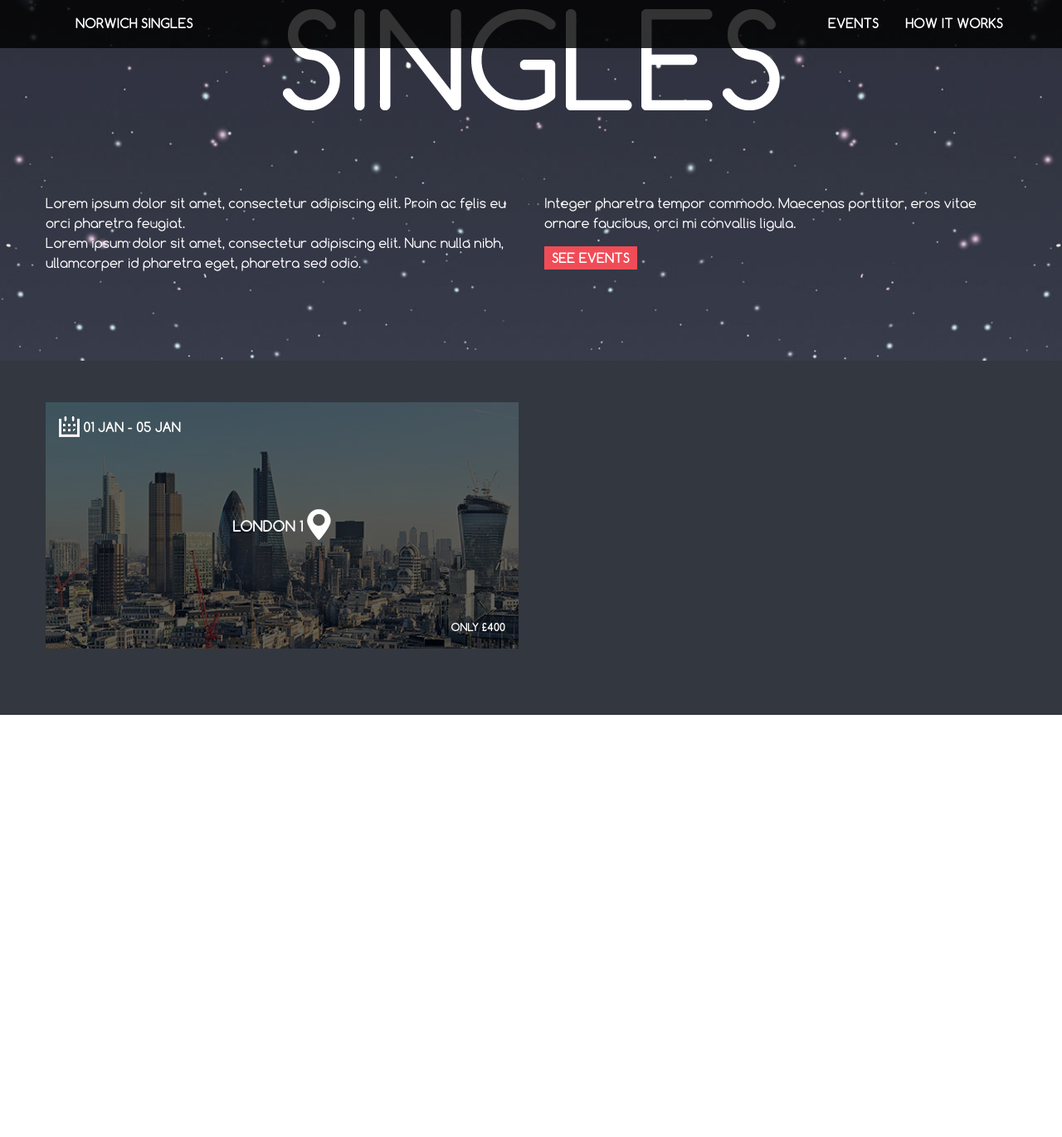
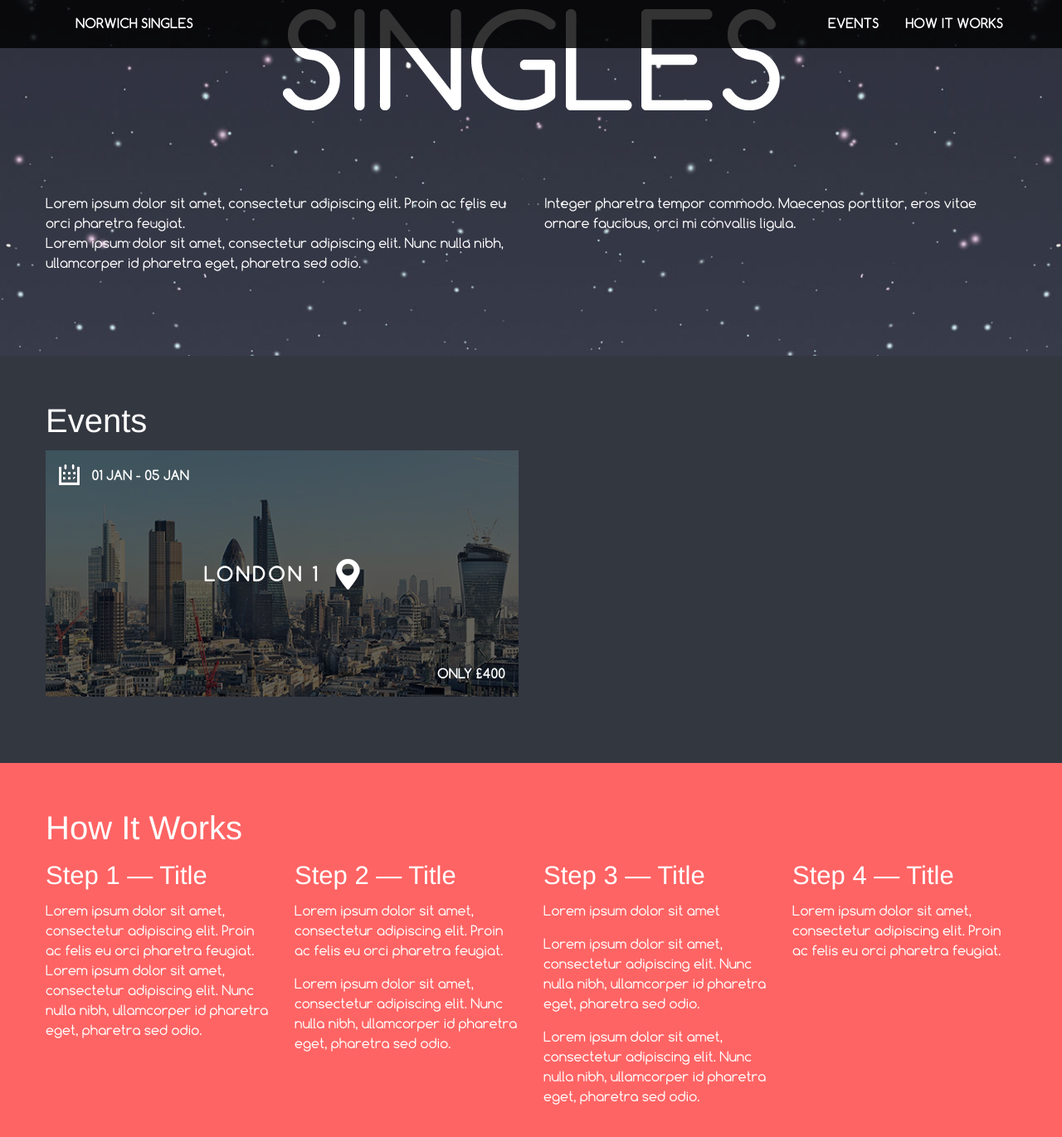
Before and after one commit to Raccoon47788/norwich-singles, a Jekyll site: the page built from index.html, in a window 1280 px wide and 1400 px high, scrolled down 311 px. Shown: the top 1371 px of the window at 83% size. Built offline with Jekyll 4.4.1, drawn with Linux system fonts in a browser that asks for light colours; before the commit the page ends 1173 px from its top, so only the background shows below that.

Commit message:
Update layout and add content

```diff
--- a/css/main.css
+++ b/css/main.css
@@ -61,7 +61,7 @@ img {
 }
 
 .button {
-  padding: 5px 8px;
+  padding: 8px 12px;
   margin: 0;
   color: #fff;
   font-size: 1rem;
@@ -81,6 +81,16 @@ img {
   top: 50%;
   transform: translateY(-50%);
   text-align: center;
+}
+
+.cf:before,
+.cf:after {
+    content: ' ';
+    display: table;
+}
+
+.cf:after {
+    clear: both;
 }
 
 /* --------------------------------
@@ -126,15 +136,6 @@ img {
 
 @media (max-width: 550px) {
   #nav {
-    text-align: center;
-  }
-
-  #nav li {
-    float: none;
-    display: inline-block;;
-  }
-
-  #nav li.home {
     display: none;
   }
 }
@@ -165,10 +166,22 @@ img {
 }
 
 @media (max-width: 550px) {
+  #header {
+    padding: 40px 0 20px;
+  }
+
   #intro {
     -webkit-column-count: 1;
     -moz-column-count: 1;
     column-count: 1;
+  }
+
+  #logo {
+    margin-bottom: 40px;
+  }
+
+  #logo img {
+    width: 80%;
   }
 }
 
@@ -200,12 +213,14 @@ img {
 }
 
 .event .location {
-  font-size: 1.1rem;
+  font-size: 1.5em;
+  letter-spacing: 3px;
 }
 
 .event .location span {
   display: inline-block;
   vertical-align: top;
+  margin-right: 10px;
   line-height: 40px; /* Height of the adjacent icon */
 }
 
@@ -218,6 +233,7 @@ img {
 .event .date > span {
   display: inline-block;
   vertical-align: top;
+  margin-left: 10px;
   line-height: 29px; /* Height of the adjacent icon */
 }
 
@@ -225,7 +241,6 @@ img {
   position: absolute;
   bottom: 1rem;
   right: 1rem;
-  font-size: 0.8rem;
 }
 
 .event .secondary {
@@ -242,7 +257,6 @@ img {
 .event:focus .secondary {
   display: block;
 }
-
 
 /* --------------------------------
 
@@ -261,6 +275,10 @@ img {
   z-index: 20;
 }
 
+.event-overlay h2 {
+  margin-bottom: 1rem;
+}
+
 .event-overlay .content {
   position: relative;
 }
@@ -269,4 +287,51 @@ img {
   position: absolute;
   top: 0;
   right: 0;
+  padding: 3px 15px;
+  font-size: 3rem;
 }
+
+.event-overlay .overview {
+  margin-bottom: 2rem;
+}
+
+.event-overlay .overview > p {
+  display: inline-block;
+  margin-right: 2rem;
+}
+
+.event-overlay .overview > p img {
+  margin-right: 10px;
+}
+
+.event-overlay .location img {
+  height: 25px;
+}
+
+/* --------------------------------
+
+   How It Works
+
+-------------------------------- */
+
+#how-it-works {
+  padding: 50px 0;
+  background-color: #ff6464;
+}
+
+#how-it-works ol {
+  list-style: none;
+  margin: 0;
+}
+
+@media (max-width: 550px) {
+  #how-it-works {
+    padding-bottom: 0;
+  }
+
+  #how-it-works li {
+    border-bottom: 1px dotted;
+    padding-bottom: 1rem;
+    margin-bottom: 1rem;
+  }
+}
--- a/index.html
+++ b/index.html
@@ -1,16 +1,14 @@
 ---
 layout: default
 ---
-
-{% assign events = (site.posts | where: 'type', 'event') %}
 
 <div id="nav">
   <div class="row">
     <div class="columns small-12">
       <ul class="container">
         <li class="home"><a href="#">Norwich Singles</a></li>
-        <li><a href="#">How it works</a></li>
-        <li><a href="#">Events</a></li>
+        <li><a href="#how-it-works">How it works</a></li>
+        <li><a href="#events">Events</a></li>
       </ul>
     </div>
   </div>
@@ -32,7 +30,6 @@ layout: default
           nibh, ullamcorper id pharetra eget, pharetra sed odio.</p>
           <p>Integer pharetra tempor commodo. Maecenas porttitor, eros vitae ornare
           faucibus, orci mi convallis ligula.</p>
-          <a href="javascript:;" class="button">See events</a>
         </div>
       </div>
     </div>
@@ -44,7 +41,13 @@ layout: default
   <div class="container">
 
     <div class="row">
-      {% for event in events %}
+      <div class="columns small-12">
+        <h2>Events</h2>
+      </div>
+    </div>
+
+    <div class="row">
+      {% for event in site.posts %}
         <div class="columns medium-6">
           <div class="event">
             <img src="../images/{{ event.image }}" />
@@ -72,8 +75,53 @@ layout: default
   </div>
 </div>
 
+<!-- HoW it works -->
+<div id="how-it-works">
+  <div class="container">
+
+    <div class="row">
+      <div class="columns small-12">
+        <h2>How It Works</h2>
+      </div>
+    </div>
+
+    <div class="row">
+      <ol>
+        <li class="columns medium-6 large-3">
+          <h3>Step 1 &mdash; Title</h3>
+          <p>Lorem ipsum dolor sit amet, consectetur adipiscing elit. Proin ac
+          felis eu orci pharetra feugiat.<br />
+          Lorem ipsum dolor sit amet, consectetur adipiscing elit. Nunc nulla
+          nibh, ullamcorper id pharetra eget, pharetra sed odio.</p>
+        </li>
+        <li class="columns medium-6 large-3">
+          <h3>Step 2 &mdash; Title</h3>
+          <p>Lorem ipsum dolor sit amet, consectetur adipiscing elit. Proin ac
+          felis eu orci pharetra feugiat.</p>
+          <p>Lorem ipsum dolor sit amet, consectetur adipiscing elit. Nunc nulla
+          nibh, ullamcorper id pharetra eget, pharetra sed odio.</p>
+        </li>
+        <li class="columns medium-6 large-3">
+          <h3>Step 3 &mdash; Title</h3>
+          <p>Lorem ipsum dolor sit amet</p>
+          <p>Lorem ipsum dolor sit amet, consectetur adipiscing elit. Nunc nulla
+          nibh, ullamcorper id pharetra eget, pharetra sed odio.</p>
+          <p>Lorem ipsum dolor sit amet, consectetur adipiscing elit. Nunc nulla
+          nibh, ullamcorper id pharetra eget, pharetra sed odio.</p>
+        </li>
+        <li class="columns medium-6 large-3">
+          <h3>Step 4 &mdash; Title</h3>
+          <p>Lorem ipsum dolor sit amet, consectetur adipiscing elit. Proin ac
+          felis eu orci pharetra feugiat.</p>
+        </li>
+      </ol>
+    </div>
+
+  </div>
+</div>
+
 <!-- Event overlays -->
-{% for event in events %}
+{% for event in site.posts %}
   <div class="event-overlay hide">
     <div class="container">
 
@@ -81,23 +129,24 @@ layout: default
         <div class="columns small-12">
           <div class="content">
             <h2>{{ event.title }}</h2>
-            <div>{{ event.dates }}</div>
 
-            <div>&pound;{{ event.price }} package includes;</div>
-            <ul>
-              <li>1.</li>
-              <li>2.</li>
-              <li>3.</li>
-            </ul>
+            <div class="overview">
+              <p>&pound;{{ event.price }}</p>
 
-            <p>Lorem ipsum dolor sit amet, consectetur adipiscing elit. Proin ac
-            felis eu orci pharetra feugiat.<br />
-            Lorem ipsum dolor sit amet, consectetur adipiscing elit. Nunc nulla
-            nibh, ullamcorper id pharetra eget, pharetra sed odio.</p>
+              <p class="date">
+                <img src="../images/icon-date.png" />
+                <span>{{ event.dates }}</span>
+              </p>
 
-            <a href="javascript:;" role="button" class="button">Purchase Trip</a>
+              <p class="location">
+                <img src="../images/icon-pin.png" />
+                <span>{{ event.location }}</span>
+              </p>
+            </div>
 
-            <a href="javascript:;" role="button" class="button close">Close</a>
+            {{ event.content }}
+
+            <a href="javascript:;" role="button" class="button close" aria-text="Close">&times;</a>
           </div>
         </div>
       </div>
```
Also changed, not shown: _posts/2016-04-26-event-london.md (+11 -1 lines).
